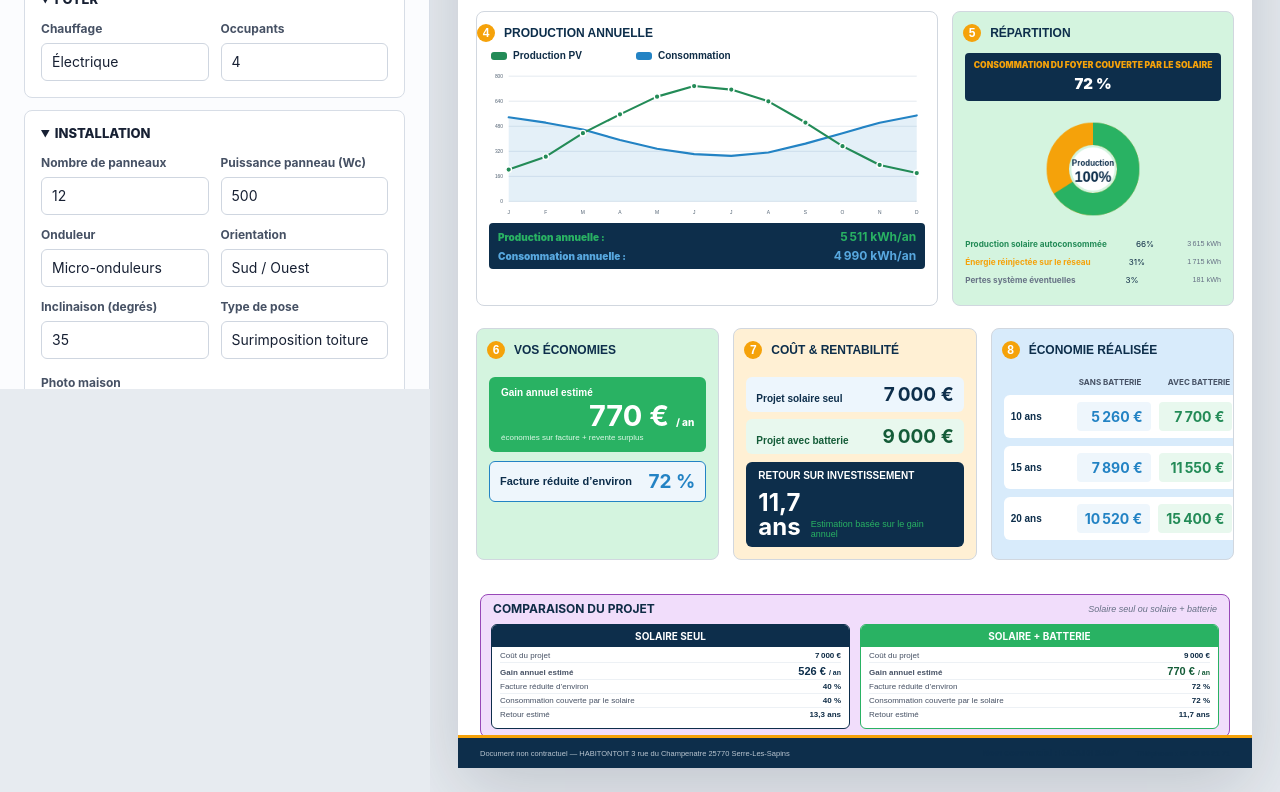
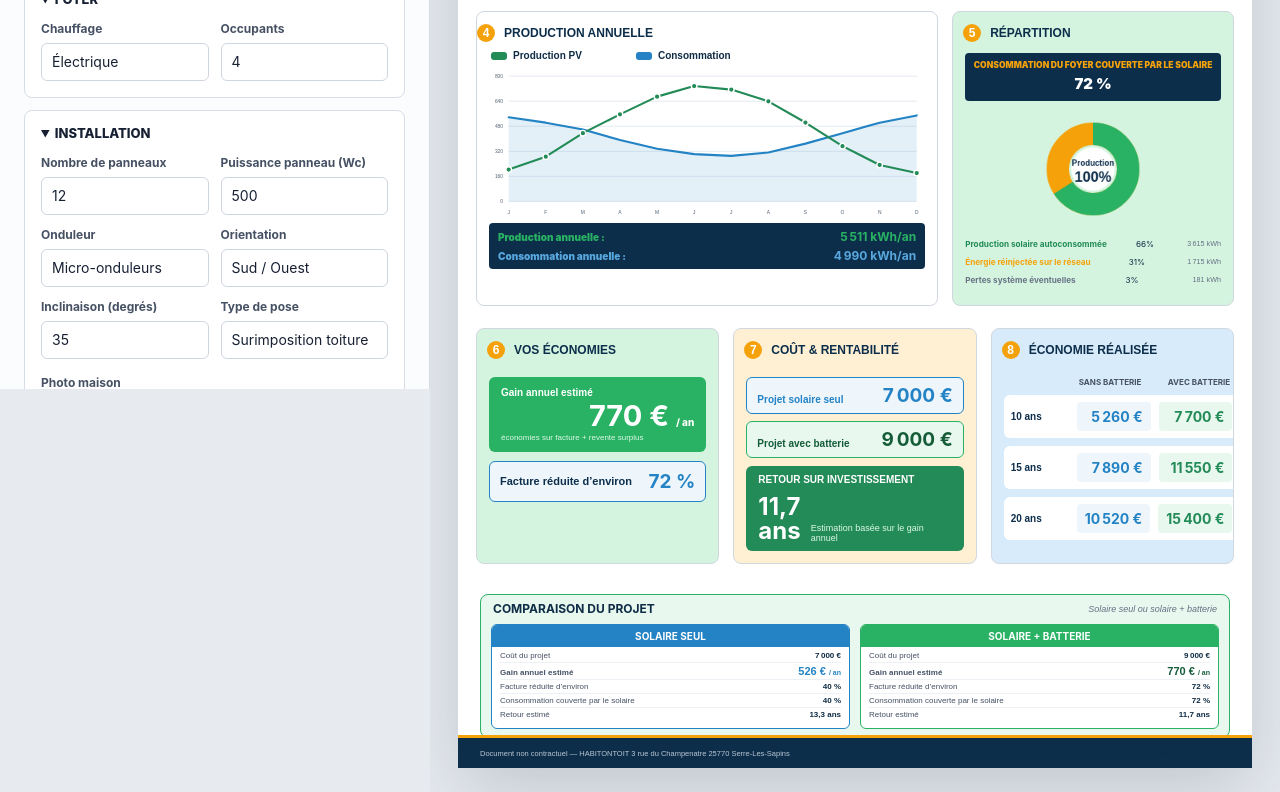
Before and after one commit to Empyrz901/interactive-solar-study, a website built with Vite: page index.html in a window 1280 px wide. Shown: the part 411-1203 px from the top of the page. Built offline with nearby package versions, Linux system fonts and the light colour scheme.

Commit message:
Align document colors with battery scenarios

```diff
--- a/src/styles.css
+++ b/src/styles.css
@@ -740,7 +740,7 @@ summary {
 }
 
 .metrics div:nth-child(4) {
-  border-color: #9848b8;
+  border-color: #2383c4;
 }
 
 .metrics span,
@@ -1141,11 +1141,13 @@ summary {
   align-items: end;
   padding: 8px 10px;
   border-radius: 6px;
-  background: #edf6fd;
-  color: #0d2e4b;
+  border: 1px solid #2383c4;
+  background: #eef6fc;
+  color: #2383c4;
 }
 
 .project-cost.with-battery-cost {
+  border-color: #29b263;
   background: #e8f8ee;
   color: #145c38;
 }
@@ -1192,7 +1194,7 @@ summary {
   border-top: 0;
   border-radius: 6px;
   padding: 8px 12px;
-  background: #0d2e4b;
+  background: #238b57;
   color: #fff;
 }
 
@@ -1209,7 +1211,7 @@ summary {
 
 .roi small {
   font-size: 9px;
-  color: #29b263;
+  color: #ddf8e7;
 }
 
 .projection-line {
@@ -1225,7 +1227,7 @@ summary {
 }
 
 .projection-line:nth-of-type(2) {
-  border-left-color: #9848b8;
+  border-left-color: #29b263;
 }
 
 .projection-line:nth-of-type(3) {
@@ -1299,10 +1301,10 @@ summary {
   right: 22px;
   bottom: 30px;
   min-height: 138px;
-  border: 1px solid #9848b8;
+  border: 1px solid #29b263;
   border-radius: 8px;
   padding: 29px 10px 8px;
-  background: #f1ddfb;
+  background: #e8f8ee;
 }
 
 .battery-title {
@@ -1328,7 +1330,7 @@ summary {
 }
 
 .comparison-card {
-  border: 1px solid #0d2e4b;
+  border: 1px solid #2383c4;
   border-radius: 6px;
   padding: 0 8px 6px;
   background: #fff;
@@ -1342,7 +1344,7 @@ summary {
 .comparison-card h3 {
   margin: 0 -8px 4px;
   padding: 5px 7px;
-  background: #0d2e4b;
+  background: #2383c4;
   color: #fff;
   text-align: center;
   font-size: 10px;
@@ -1376,7 +1378,7 @@ summary {
 
 .comparison-card dl div.highlight {
   min-height: 15px;
-  color: #0d2e4b;
+  color: #2383c4;
   font-weight: 900;
 }
 
```
